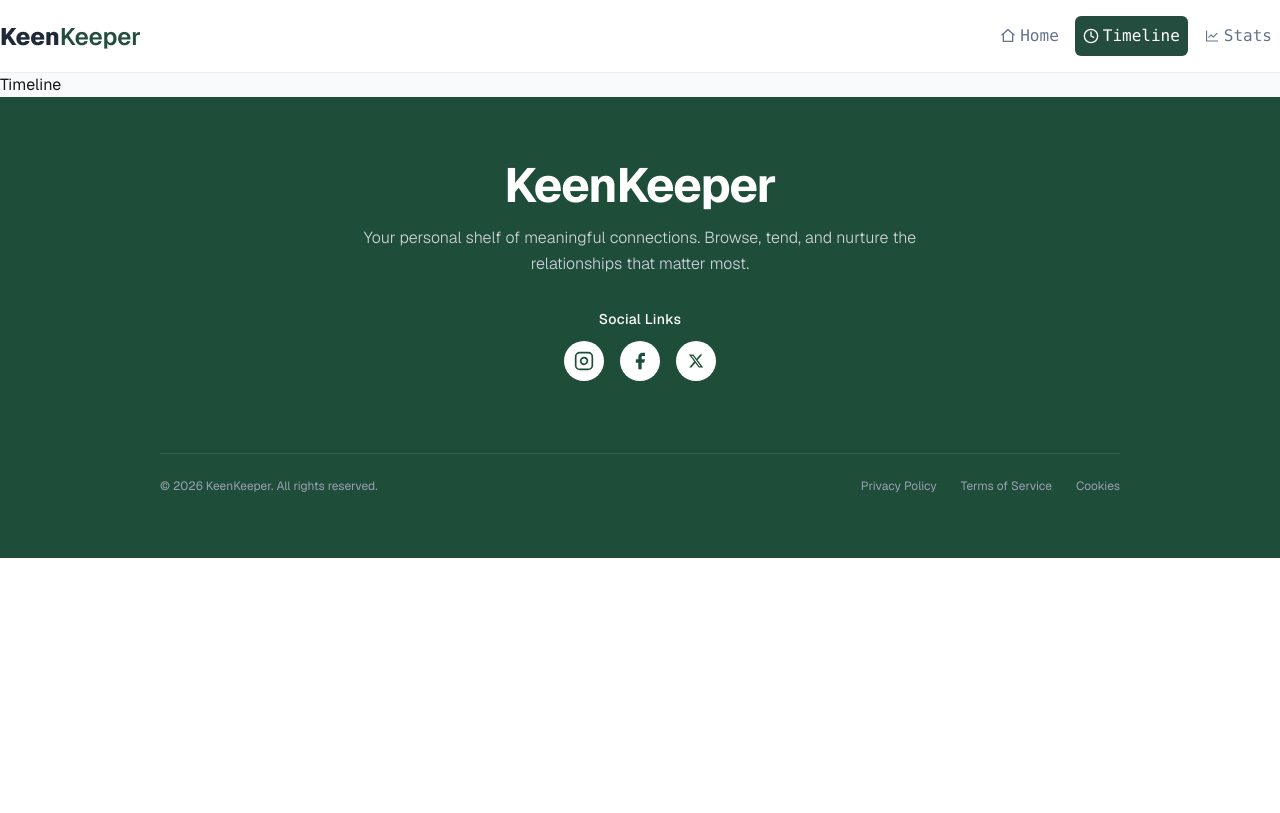
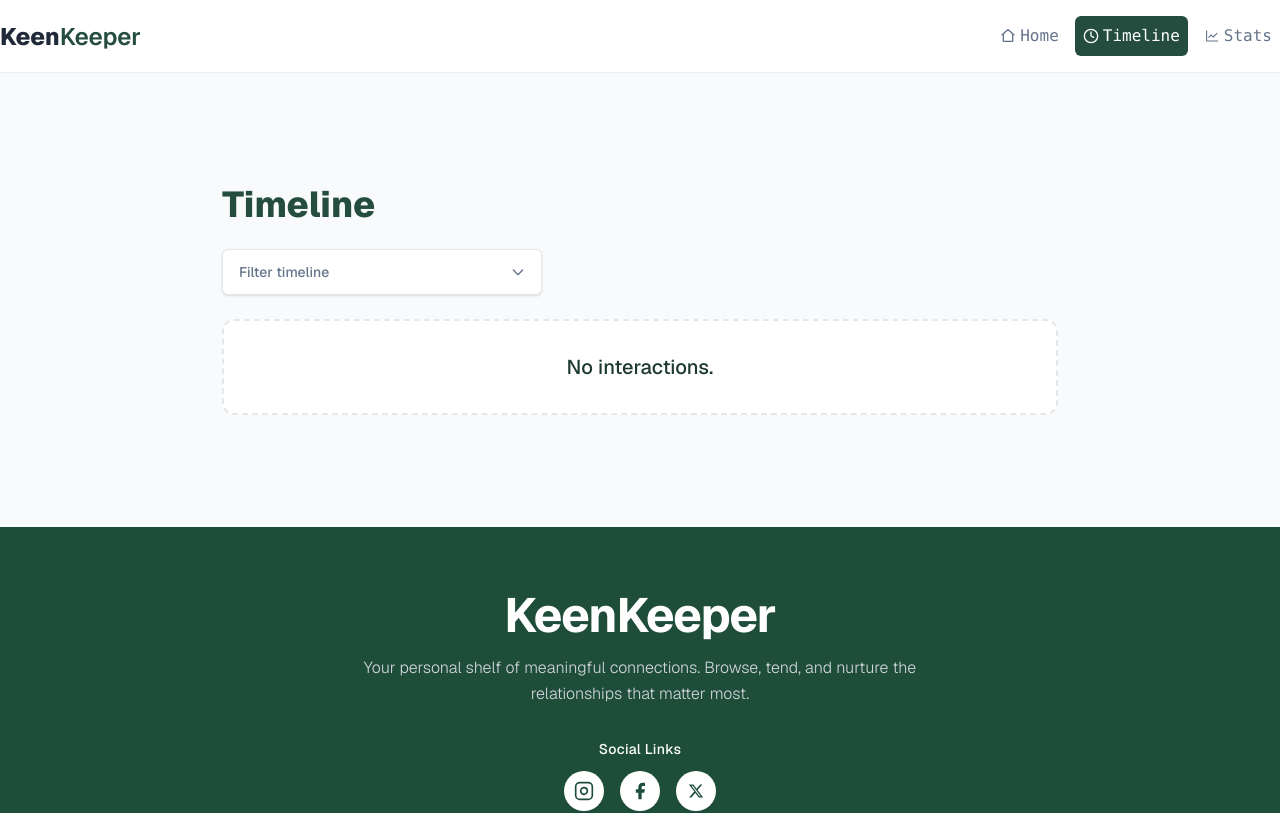
Before and after one commit to raselbabu273/keen-keeper-session, a React (Vite) app: page /timeline in a window 1280 px wide. Shown: the top 813 px of the page. Built offline with nearby package versions, Linux system fonts and the light colour scheme.

Commit message:
Timeline section design complete

```diff
--- a/src/Page/FriendDetails.jsx
+++ b/src/Page/FriendDetails.jsx
@@ -40,7 +40,16 @@
     };
 
     setTimelineData([...timelineData, newTimelineData]);
-    toast.success('Done');
+
+    if(type.toLowerCase() === 'call'){
+        toast.success(`Call with ${userDetails.name}`)
+    }
+    else if(type.toLowerCase() === 'text'){
+        toast.success(`Text with ${userDetails.name}`)
+    }
+    else{
+        toast.success(`Video call with ${userDetails.name}`)
+    }
   };
 
   const statusStyles = {
--- a/src/Page/Timeline.jsx
+++ b/src/Page/Timeline.jsx
@@ -1,18 +1,103 @@
 import { useContext } from "react";
 import { TimelineContext } from "../Context/Context";
-
+import { LuPhoneCall, LuVideo } from "react-icons/lu";
+import { BsChatRightText } from "react-icons/bs";
 
 const Timeline = () => {
+  const { timelineData } = useContext(TimelineContext);
+  console.log(timelineData);
 
-const {timelineData} = useContext(TimelineContext);
-console.log(timelineData);
+  const icons = (action) => {
+    switch (action?.toLowerCase()) {
+      case "call":
+        return <LuPhoneCall />;
+      case "text":
+        return <BsChatRightText />;
+      case "video":
+        return <LuVideo />;
+      default:
+        return;
+    }
+  };
 
+  return (
+    <div className="p-8 flex justify-center my-20">
+      <div className="max-w-11/16 w-full space-y-6">
 
-    return (
-        <div>
-            Timeline
+        <h1 className="text-4xl font-extrabold text-[#244D3F]">
+          Timeline
+        </h1>
+
+        <div className="relative max-w-xs">
+          <select
+            className="w-full bg-[#FFFFFF] border border-gray-200 text-[#64748B] rounded-md px-4 py-3 pr-10 appearance-none shadow-sm focus:outline-none focus:border-emerald-500 transition duration-150 text-sm font-medium"
+            defaultValue=""
+          >
+            <option value="" disabled>
+              Filter timeline
+            </option>
+            <option value="call">Calls</option>
+            <option value="text">Texts</option>
+            <option value="video">Video Calls</option>
+          </select>
+
+          <div className="absolute inset-y-0 right-0 flex items-center pr-4 pointer-events-none text-[#64748B]">
+            <svg
+              className="w-4 h-4"
+              fill="none"
+              stroke="currentColor"
+              viewBox="0 0 24 24"
+            >
+              <path
+                strokeLinecap="round"
+                strokeLinejoin="round"
+                strokeWidth="2"
+                d="M19 9l-7 7-7-7"
+              />
+            </svg>
+          </div>
         </div>
-    );
+
+        <div className="space-y-3">
+          {timelineData && timelineData.length > 0 ? (
+            timelineData.map((data) => (
+              <div
+                key={data.id}
+                className="bg-[#FFFFFF] border border-gray-100 rounded-md p-5 flex items-center gap-4 shadow-sm hover:shadow-md transition duration-200">
+
+                <div className="w-12 h-12 rounded-md bg-[#FFFFFF] flex items-center justify-center text-2xl shadow-sm">
+                  {icons(data.action)}
+                </div>
+
+                <div className="flex flex-col">
+                  <p className="text-sm text-slate-500 font-medium">
+                    <span className="font-semibold text-[#1e3a2f] text-base capitalize">
+                      {data.action}
+                    </span>
+                    {` with ${data.name}`}
+                  </p>
+                  <span className="text-xs font-semibold text-[#64748B] mt-1">
+                    {data.time
+                      ? new Date(data.time).toLocaleDateString("en-US", {
+                          month: "long",
+                          day: "numeric",
+                          year: "numeric",
+                        })
+                      : "Unknown Date"}
+                  </span>
+                </div>
+              </div>
+            ))
+          ) : (
+
+            <div className="bg-[#FFFFFF] border-2 border-dashed border-gray-200 rounded-xl p-8 text-center text-[#1e3a2f] text-xl font-medium">
+              No interactions.
+            </div>
+          )}
+        </div>
+      </div>
+    </div>
+  );
 };
 
 export default Timeline;
```
